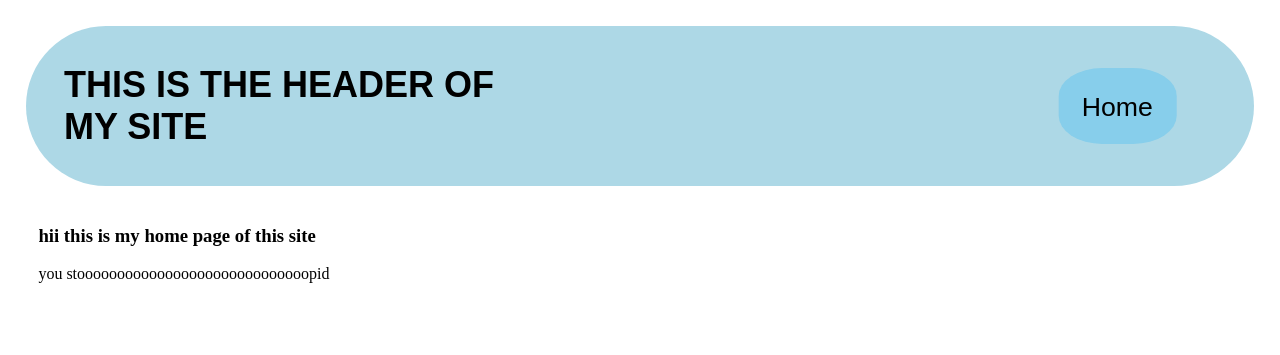
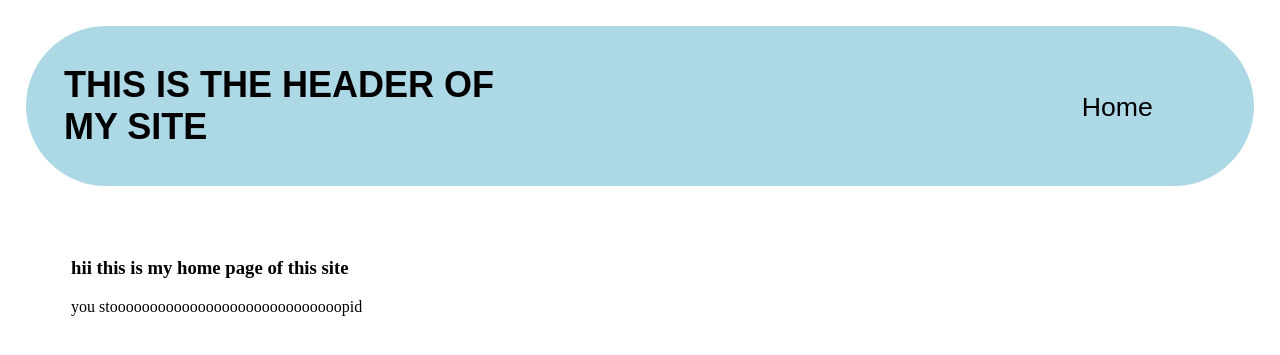
Before and after one commit to jitendradara12/randomdjangoapps, a Django app: page /main/ in a window 1280 px wide. Shown: the top 355 px of the page. Run offline with Django 5.2, Linux system fonts and the light colour scheme.

Commit message:
frontend change

```diff
--- a/tempsite/main/templates/main/base.html
+++ b/tempsite/main/templates/main/base.html
@@ -19,12 +19,13 @@
     }
 
     button{
-      text-position:center; border-radius:25px; padding:8px; background-color:skyblue; border:0px; cursor:pointer;
+      text-position:center; border-radius:25px; padding:8px; background-color:lightblue; border:0px; cursor:pointer;
     }
 
     button:hover{
-      background-color:purple;
+      background-color: skyblue;
       transform: translateY(-2px);
+      transition: ease-in-out 0.55s;
     }
 
     button:active{
@@ -37,7 +38,7 @@
     }
 
     .content{
-      margin:3%;
+      margin:5.55%;
       background-color:white;
     }
 
```
Also changed, not shown: tempsite/db.sqlite3.
